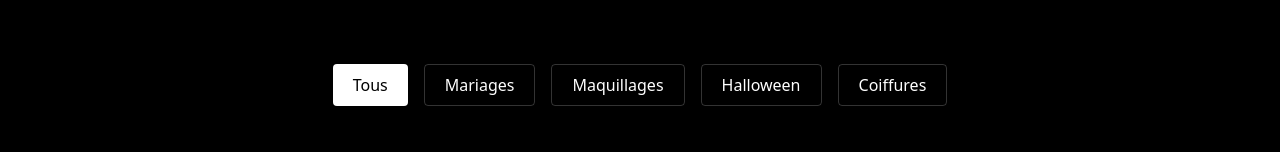
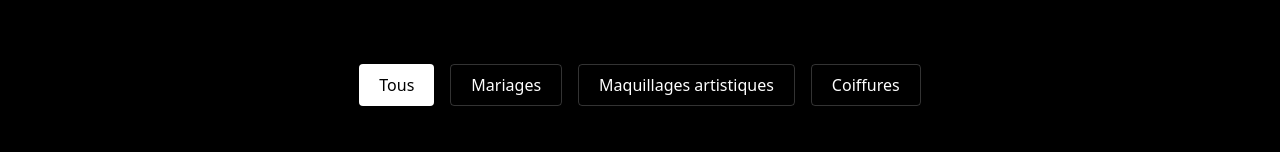
Before and after one commit to flowxt/glam, a Next.js app: page /galerie in a window 1280 px wide. Shown: the part 370-522 px from the top of the page. Built offline with nearby package versions, Linux system fonts and the light colour scheme; grey boxes are pictures that could not be loaded; a web font is replaced by a local one.

Commit message:
filtre mariage

```diff
--- a/src/app/galerie/page.js
+++ b/src/app/galerie/page.js
@@ -203,8 +203,7 @@ export default function Galerie() {
   const categories = [
     "Tous",
     "Mariages",
-    "Maquillages",
-    "Halloween",
+    "Maquillages artistiques",
     "Coiffures",
   ];
 
@@ -338,207 +337,207 @@ export default function Galerie() {
       id: 20,
       src: "/photo/maquillage.jpeg",
       alt: "Maquillage professionnel",
-      category: "Maquillages",
+      category: "Maquillages artistiques",
     },
     {
       id: 21,
       src: "/photo/maquillage-2.jpeg",
       alt: "Maquillage élégant",
-      category: "Maquillages",
+      category: "Maquillages artistiques",
     },
     {
       id: 22,
       src: "/photo/maquillage-3.jpeg",
       alt: "Maquillage soirée",
-      category: "Maquillages",
+      category: "Maquillages artistiques",
     },
     {
       id: 23,
       src: "/photo/maquillage-en-cours.jpeg",
       alt: "Maquillage en cours",
-      category: "Maquillages",
+      category: "Maquillages artistiques",
     },
     {
       id: 24,
       src: "/photo/maquillage-enceinte.jpeg",
       alt: "Maquillage femme enceinte",
-      category: "Maquillages",
+      category: "Maquillages artistiques",
     },
     {
       id: 25,
       src: "/photo/maquillage-enceinte1.jpeg",
       alt: "Maquillage grossesse",
-      category: "Maquillages",
+      category: "Maquillages artistiques",
     },
     {
       id: 26,
       src: "/photo/maquillage-mariage.jpeg",
       alt: "Maquillage spécial mariage",
-      category: "Maquillages",
+      category: "Maquillages artistiques",
     },
     {
       id: 27,
       src: "/photo/maquillage-mariage1.jpeg",
       alt: "Maquillage de mariée",
-      category: "Maquillages",
+      category: "Maquillages artistiques",
     },
     {
       id: 28,
       src: "/photo/maquillage-pro.jpeg",
       alt: "Maquillage professionnel",
-      category: "Maquillages",
+      category: "Maquillages artistiques",
     },
     {
       id: 29,
       src: "/photo/maquillage-pro1.jpeg",
       alt: "Makeup artist professionnel",
-      category: "Maquillages",
+      category: "Maquillages artistiques",
     },
     {
       id: 30,
       src: "/photo/maquillage-pro2.jpeg",
       alt: "Artiste maquillage",
-      category: "Maquillages",
+      category: "Maquillages artistiques",
     },
     {
       id: 31,
       src: "/photo/maquillage-pro4.jpeg",
       alt: "Maquillage professionnel",
-      category: "Maquillages",
+      category: "Maquillages artistiques",
     },
     {
       id: 32,
       src: "/photo/maquillage-pro5.jpeg",
       alt: "Maquillage beauté",
-      category: "Maquillages",
+      category: "Maquillages artistiques",
     },
     {
       id: 33,
       src: "/photo/maquillage-pro6.jpeg",
       alt: "Maquillage expert",
-      category: "Maquillages",
+      category: "Maquillages artistiques",
     },
     {
       id: 34,
       src: "/photo/maquillage-terminé.jpeg",
       alt: "Résultat maquillage",
-      category: "Maquillages",
+      category: "Maquillages artistiques",
     },
     {
       id: 35,
       src: "/photo/maquillage-visage.jpeg",
       alt: "Maquillage du visage",
-      category: "Maquillages",
+      category: "Maquillages artistiques",
     },
     {
       id: 36,
       src: "/photo/preparation-maquillage.jpeg",
       alt: "Préparation maquillage",
-      category: "Maquillages",
+      category: "Maquillages artistiques",
     },
     {
       id: 37,
       src: "/photo/jennifer.jpeg",
       alt: "Jennifer makeup artist",
-      category: "Maquillages",
+      category: "Maquillages artistiques",
     },
     {
       id: 38,
       src: "/photo/jennifer1.jpeg",
       alt: "Jennifer maquilleuse",
-      category: "Maquillages",
+      category: "Maquillages artistiques",
     },
 
-    // Halloween
+    // Déplacer Halloween dans Maquillages artistiques
     {
       id: 39,
       src: "/photo/maquillage-halloween.jpeg",
       alt: "Maquillage Halloween",
-      category: "Halloween",
+      category: "Maquillages artistiques",
     },
     {
       id: 40,
       src: "/photo/maquillage-halloween1.jpeg",
       alt: "Maquillage Halloween effrayant",
-      category: "Halloween",
+      category: "Maquillages artistiques",
     },
     {
       id: 41,
       src: "/photo/maquillage-halloween2.jpeg",
       alt: "Maquillage Halloween spécial",
-      category: "Halloween",
+      category: "Maquillages artistiques",
     },
     {
       id: 42,
       src: "/photo/maquillage-halloween3.jpeg",
       alt: "Makeup Halloween créatif",
-      category: "Halloween",
+      category: "Maquillages artistiques",
     },
     {
       id: 43,
       src: "/photo/maquillage-halloween4.jpeg",
       alt: "Maquillage Halloween artistique",
-      category: "Halloween",
+      category: "Maquillages artistiques",
     },
     {
       id: 44,
       src: "/photo/maquillage-halloween5.jpeg",
       alt: "Halloween makeup pro",
-      category: "Halloween",
+      category: "Maquillages artistiques",
     },
     {
       id: 45,
       src: "/photo/maquillage-halloween6.jpeg",
       alt: "Maquillage Halloween fantôme",
-      category: "Halloween",
+      category: "Maquillages artistiques",
     },
     {
       id: 46,
       src: "/photo/maquillage-halloween7.jpeg",
       alt: "Maquillage Halloween effets spéciaux",
-      category: "Halloween",
+      category: "Maquillages artistiques",
     },
     {
       id: 47,
       src: "/photo/maquillage-halloween8.jpeg",
       alt: "Maquillage Halloween sorcière",
-      category: "Halloween",
+      category: "Maquillages artistiques",
     },
     {
       id: 48,
       src: "/photo/maquillage-halloween9.jpeg",
       alt: "Halloween makeup monstre",
-      category: "Halloween",
+      category: "Maquillages artistiques",
     },
     {
       id: 49,
       src: "/photo/maquillage-halloween10.jpeg",
       alt: "Maquillage Halloween horreur",
-      category: "Halloween",
+      category: "Maquillages artistiques",
     },
     {
       id: 50,
       src: "/photo/maquillage-halloween11.jpeg",
       alt: "Halloween makeup gore",
-      category: "Halloween",
+      category: "Maquillages artistiques",
     },
     {
       id: 51,
       src: "/photo/maquillage-halloween12.jpeg",
       alt: "Maquillage Halloween citrouille",
-      category: "Halloween",
+      category: "Maquillages artistiques",
     },
     {
       id: 52,
       src: "/photo/maquillage-halloween13.jpeg",
       alt: "Halloween makeup squelette",
-      category: "Halloween",
+      category: "Maquillages artistiques",
     },
     {
       id: 53,
       src: "/photo/maquillage-halloween-14.jpeg",
       alt: "Maquillage Halloween professionnel",
-      category: "Halloween",
+      category: "Maquillages artistiques",
     },
 
     // Coiffures
```
